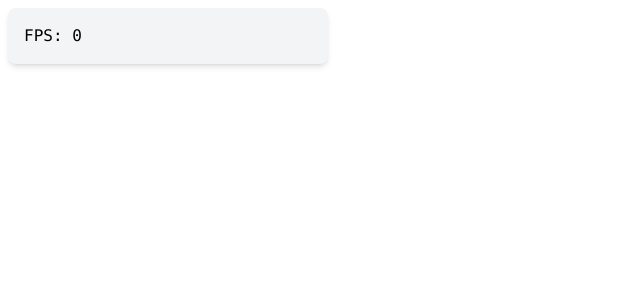
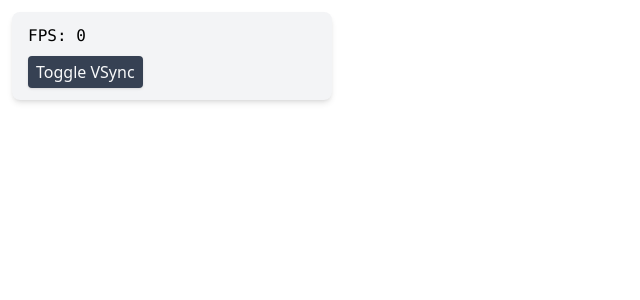
Before and after one commit to AlexDicy/DicyEngine, a Vue app in the folder ui/: page / in a window 1280 px wide. Shown: the top 300 px of the page, without its empty margins (0-640 px from the left). Built offline with nearby package versions, Linux system fonts and the light colour scheme.

Commit message:
Add "Toggle VSync" button

```diff
--- a/ui/src/main.ts
+++ b/ui/src/main.ts
@@ -1,15 +1,19 @@
-import './assets/main.css'
+import './assets/main.css';
 
-import { createApp } from 'vue'
-import App from './App.vue'
-import router from './router'
+import { createApp } from 'vue';
+import App from './App.vue';
+import router from './router';
 
-const app = createApp(App)
+const app = createApp(App);
 
-app.use(router)
+app.use(router);
 
-window.setMessageListener ??= ((message, callback: Function) => {
-	console.log('setMessageListener', message, callback);
+window.setMessageListener ??= ((message, callback) => {
+  console.log('Binding not found: setMessageListener', message, callback);
 });
 
-app.mount('#app')
+window.sendMessage ??= ((message, ...args) => {
+  console.log('Binding not found: sendMessage', message, args);
+});
+
+app.mount('#app');
--- a/ui/src/views/HomeView.vue
+++ b/ui/src/views/HomeView.vue
@@ -5,13 +5,19 @@ const deltaTime = ref(0);
 const fps = computed(() => deltaTime.value ? (1.0 / deltaTime.value).toFixed(2) : 0);
 
 window.setMessageListener('updateFrameInfo', (dT: number) => {
-	console.log('deltaTime', dT);
-	deltaTime.value = dT;
+  deltaTime.value = dT;
 });
+
+function toggleVSync() {
+  window.sendMessage('toggleVSync');
+}
 </script>
 
 <template>
-  <div class="m-2 p-4 bg-gray-100 rounded-lg shadow-md max-w-xs">
+  <div class="m-3 px-4 py-3 bg-gray-100 rounded-lg shadow-md max-w-xs">
     <pre>FPS: {{ fps }}</pre>
+    <button @click="toggleVSync" class="mt-2 px-2 py-1 bg-gray-700 hover:bg-gray-800 text-gray-50 rounded shadow">
+      Toggle VSync
+    </button>
   </div>
 </template>
```
Also changed, not shown: ui/env.d.ts (+4 -3 lines), 1 other file (tests, documents, lock files or other folders).
